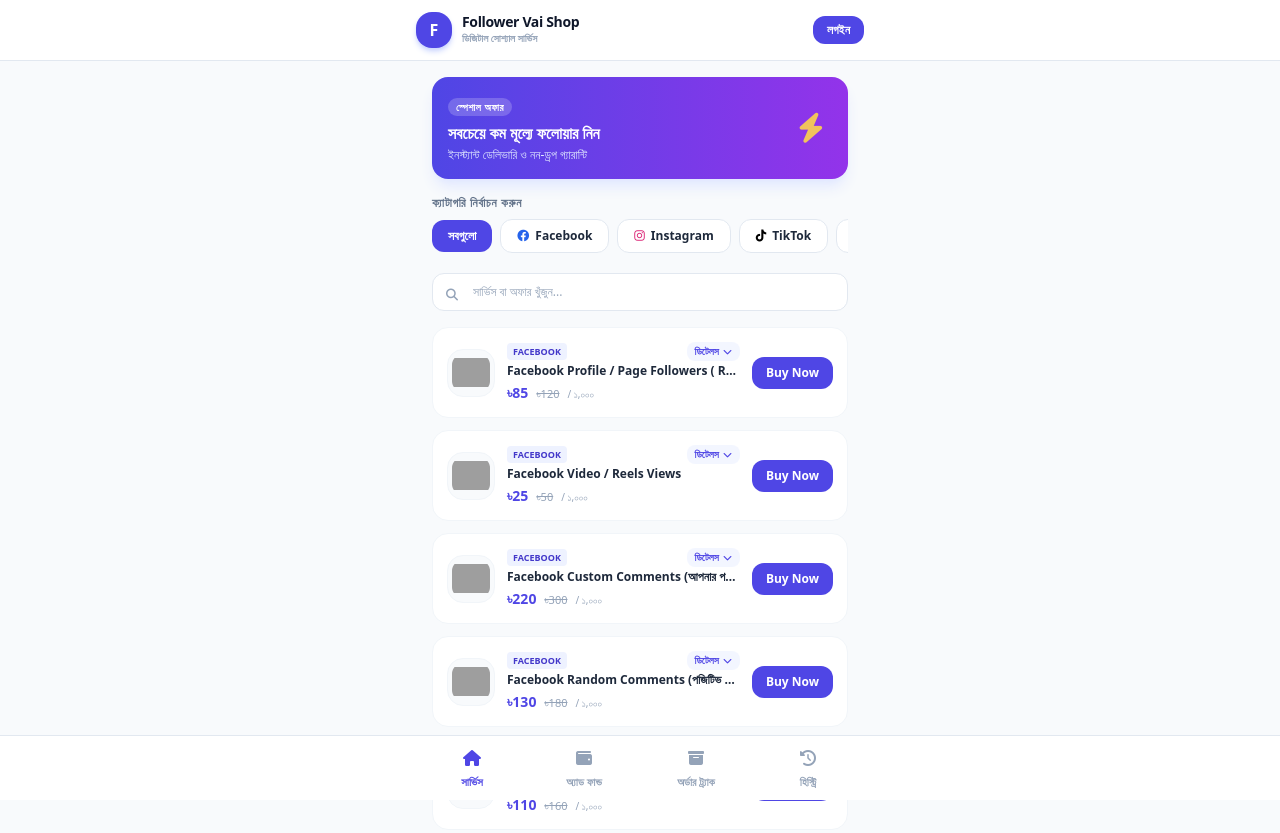
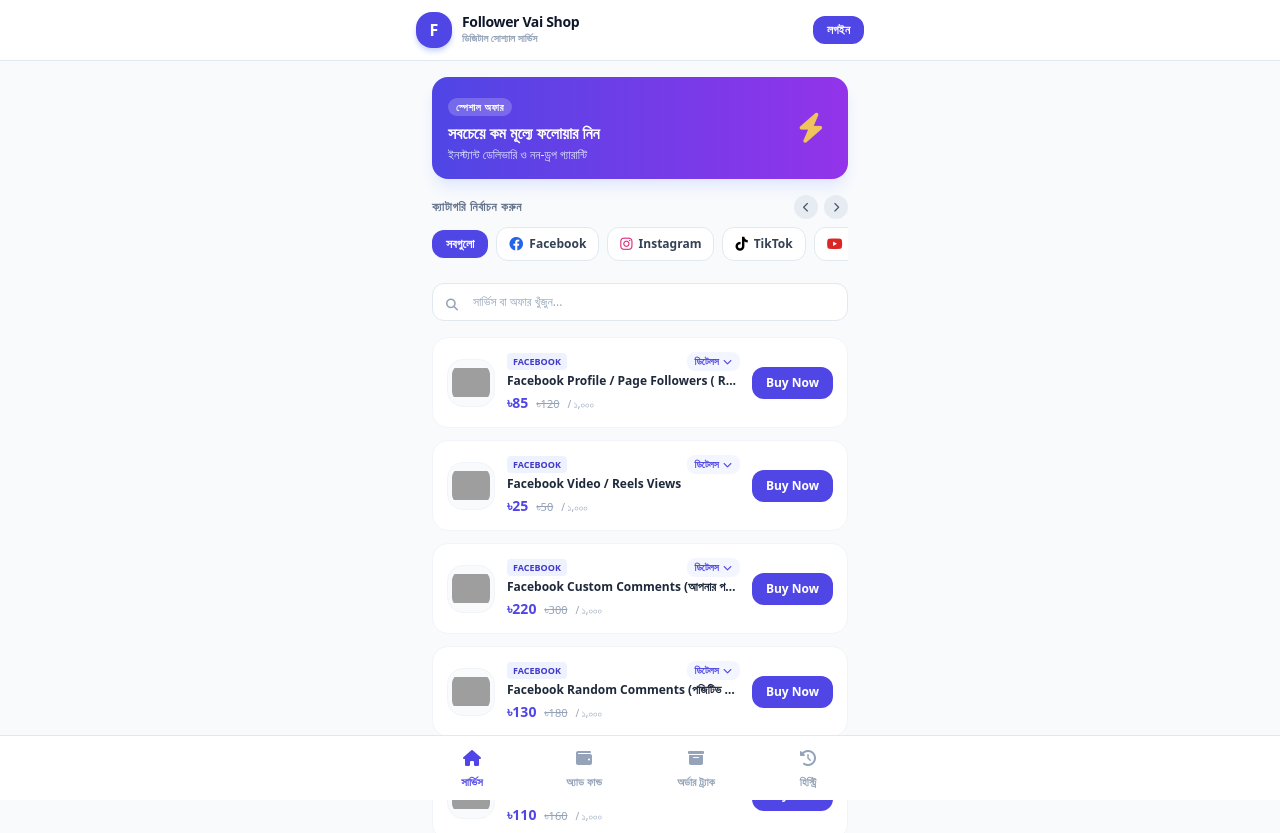
Before and after one commit to najmulhossain02024/followervaishop, a plain HTML site: page index.html in a window 1280 px wide. Shown: the top 833 px of the page. Drawn offline with nearby package versions, Linux system fonts and the light colour scheme; grey boxes are pictures that could not be loaded.

Commit message:
Enhance category filter with slider and additional buttons
Updated category icon filter with slider and scroll functionality, added buttons for additional categories, and implemented smooth scrolling for category buttons.

```diff
--- a/index.html
+++ b/index.html
@@ -43,15 +43,30 @@
       <i class="fa-solid fa-bolt text-3xl text-amber-300 opacity-90 mr-2"></i>
     </div>
 
-    <!-- ক্যাটাগরি আইকন ফিল্টার -->
+   <!-- ক্যাটাগরি আইকন ফিল্টার (স্লাইডার ও স্ক্রল সহ) -->
     <div>
-      <h3 class="text-xs font-bold text-slate-500 uppercase tracking-wider mb-2">ক্যাটাগরি নির্বাচন করুন</h3>
-      <div class="flex items-center gap-2 overflow-x-auto hide-scrollbar pb-1" id="cat-tabs">
-        <button onclick="filterCat('All')" class="cat-btn active px-4 py-2 rounded-xl bg-indigo-600 text-white text-xs font-bold whitespace-nowrap shadow-xs">সবগুলো</button>
-        <button onclick="filterCat('Facebook')" class="cat-btn px-4 py-2 rounded-xl bg-white border border-slate-200 text-xs font-bold whitespace-nowrap flex items-center gap-1.5"><i class="fa-brands fa-facebook text-blue-600"></i> Facebook</button>
-        <button onclick="filterCat('Instagram')" class="cat-btn px-4 py-2 rounded-xl bg-white border border-slate-200 text-xs font-bold whitespace-nowrap flex items-center gap-1.5"><i class="fa-brands fa-instagram text-pink-600"></i> Instagram</button>
-        <button onclick="filterCat('TikTok')" class="cat-btn px-4 py-2 rounded-xl bg-white border border-slate-200 text-xs font-bold whitespace-nowrap flex items-center gap-1.5"><i class="fa-brands fa-tiktok text-black"></i> TikTok</button>
-        <button onclick="filterCat('YouTube')" class="cat-btn px-4 py-2 rounded-xl bg-white border border-slate-200 text-xs font-bold whitespace-nowrap flex items-center gap-1.5"><i class="fa-brands fa-youtube text-red-600"></i> YouTube</button>
+      <div class="flex items-center justify-between mb-2">
+        <h3 class="text-xs font-bold text-slate-500 uppercase tracking-wider">ক্যাটাগরি নির্বাচন করুন</h3>
+        <!-- ডানে ও বামে স্লাইড করার ছোট বাটন -->
+        <div class="flex items-center gap-1.5">
+          <button type="button" onclick="slideCategories(-120)" class="w-6 h-6 rounded-full bg-slate-200/80 hover:bg-indigo-100 text-slate-600 hover:text-indigo-600 flex items-center justify-center text-[10px] transition-colors">
+            <i class="fa-solid fa-chevron-left"></i>
+          </button>
+          <button type="button" onclick="slideCategories(120)" class="w-6 h-6 rounded-full bg-slate-200/80 hover:bg-indigo-100 text-slate-600 hover:text-indigo-600 flex items-center justify-center text-[10px] transition-colors">
+            <i class="fa-solid fa-chevron-right"></i>
+          </button>
+        </div>
+      </div>
+
+      <!-- হাত দিয়ে ডানে-বামে স্মুথ সোয়াইপ করার কনটেইনার -->
+      <div class="flex items-center gap-2 overflow-x-auto hide-scrollbar pb-1.5 scroll-smooth touch-pan-x" id="cat-tabs">
+        <button onclick="filterCat('All')" class="cat-btn active px-3.5 py-1.5 rounded-xl bg-indigo-600 text-white text-xs font-bold whitespace-nowrap shadow-xs">সবগুলো</button>
+        <button onclick="filterCat('Facebook')" class="cat-btn px-3 py-1.5 rounded-xl bg-white border border-slate-200 text-xs font-bold whitespace-nowrap flex items-center gap-1.5 text-slate-700"><i class="fa-brands fa-facebook text-blue-600 text-sm"></i> Facebook</button>
+        <button onclick="filterCat('Instagram')" class="cat-btn px-3 py-1.5 rounded-xl bg-white border border-slate-200 text-xs font-bold whitespace-nowrap flex items-center gap-1.5 text-slate-700"><i class="fa-brands fa-instagram text-pink-600 text-sm"></i> Instagram</button>
+        <button onclick="filterCat('TikTok')" class="cat-btn px-3 py-1.5 rounded-xl bg-white border border-slate-200 text-xs font-bold whitespace-nowrap flex items-center gap-1.5 text-slate-700"><i class="fa-brands fa-tiktok text-black text-sm"></i> TikTok</button>
+        <button onclick="filterCat('YouTube')" class="cat-btn px-3 py-1.5 rounded-xl bg-white border border-slate-200 text-xs font-bold whitespace-nowrap flex items-center gap-1.5 text-slate-700"><i class="fa-brands fa-youtube text-red-600 text-sm"></i> YouTube</button>
+        <button onclick="filterCat('Telegram')" class="cat-btn px-3 py-1.5 rounded-xl bg-white border border-slate-200 text-xs font-bold whitespace-nowrap flex items-center gap-1.5 text-slate-700"><i class="fa-brands fa-telegram text-sky-500 text-sm"></i> Telegram</button>
+        <button onclick="filterCat('WhatsApp')" class="cat-btn px-3 py-1.5 rounded-xl bg-white border border-slate-200 text-xs font-bold whitespace-nowrap flex items-center gap-1.5 text-slate-700"><i class="fa-brands fa-whatsapp text-emerald-500 text-sm"></i> WhatsApp</button>
       </div>
     </div>
 
@@ -312,7 +327,13 @@
       if (cat === 'All') renderServices(allServices);
       else renderServices(allServices.filter(x => x.main_category.toLowerCase() === cat.toLowerCase()));
     }
-
+// ক্যাটাগরি বাটন ডানে-বামে স্লাইড করার ফাংশন
+    function slideCategories(amount) {
+      const container = document.getElementById("cat-tabs");
+      if (container) {
+        container.scrollBy({ left: amount, behavior: "smooth" });
+      }
+    }
     function searchServices() {
       const q = document.getElementById("search-input").value.toLowerCase();
       renderServices(allServices.filter(s => s.title.toLowerCase().includes(q) || s.main_category.toLowerCase().includes(q)));
```
